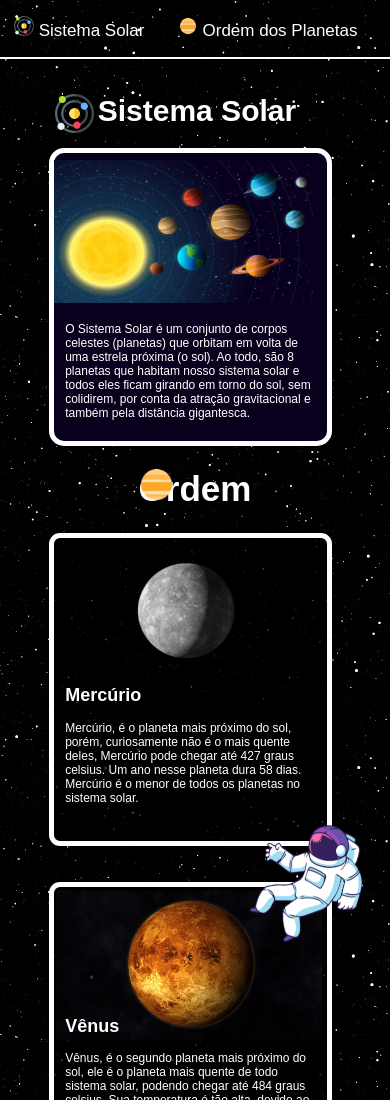
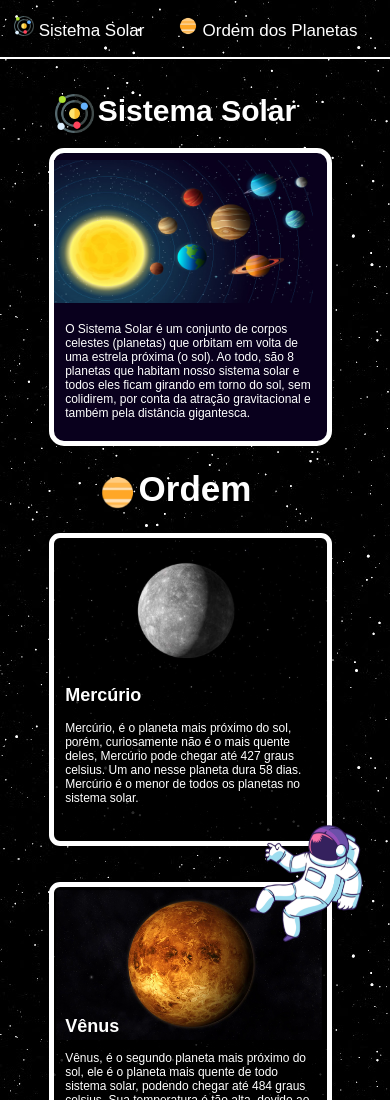
Before and after one commit to Fabe-Yato/Sistema-Solar, a plain HTML site: page docs/index.html in a window 390 px wide. Shown: the top 1100 px of the page. Drawn offline with Linux system fonts and the light colour scheme.

Commit message:
Update style.css

```diff
--- a/docs/css/style.css
+++ b/docs/css/style.css
@@ -249,8 +249,8 @@ h3{
       }
     #icon-ordem{
         width: 10%;
-        margin-top: 5%;
-        margin-left: 35%;
+        margin-top: 7%;
+        margin-left: 25%;
     }
     .conteudo1{
         background-color: #09001d;
```
